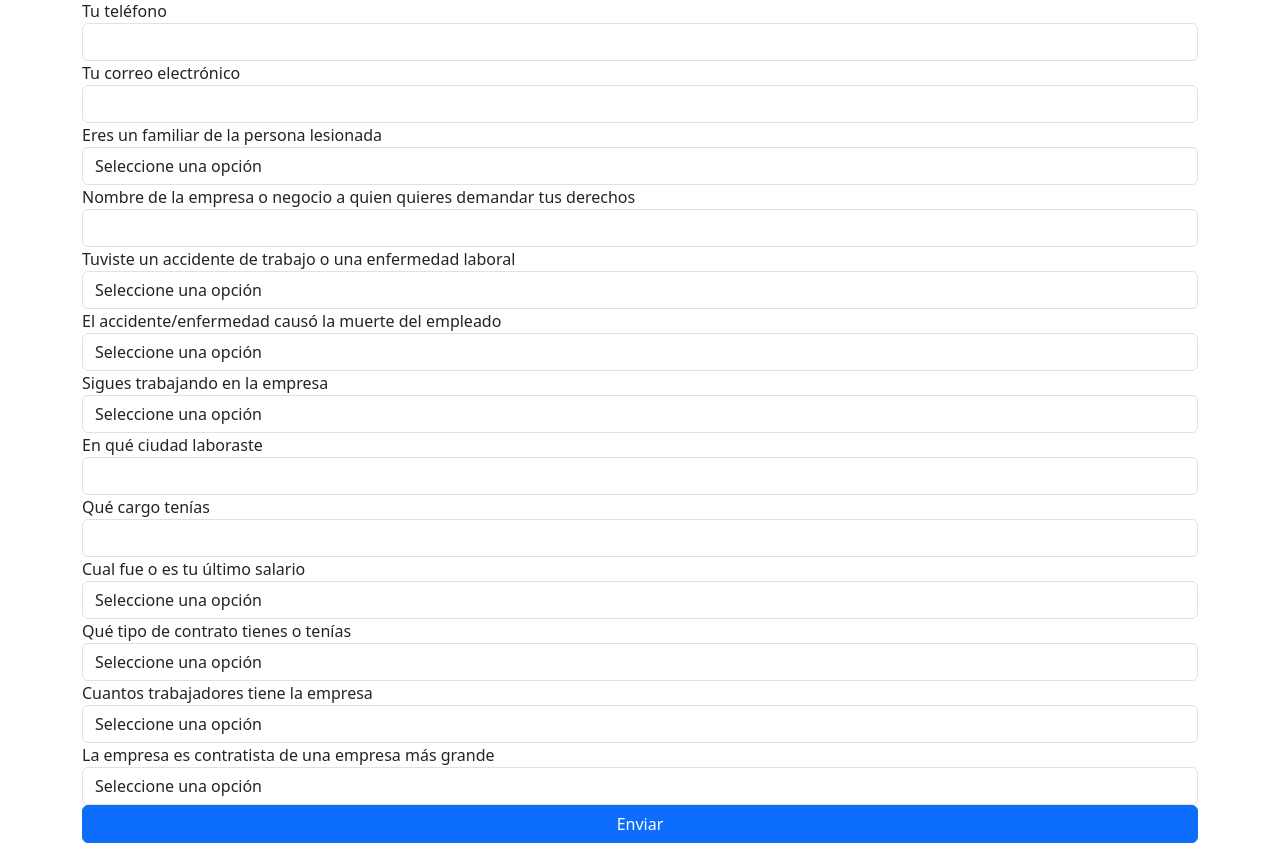
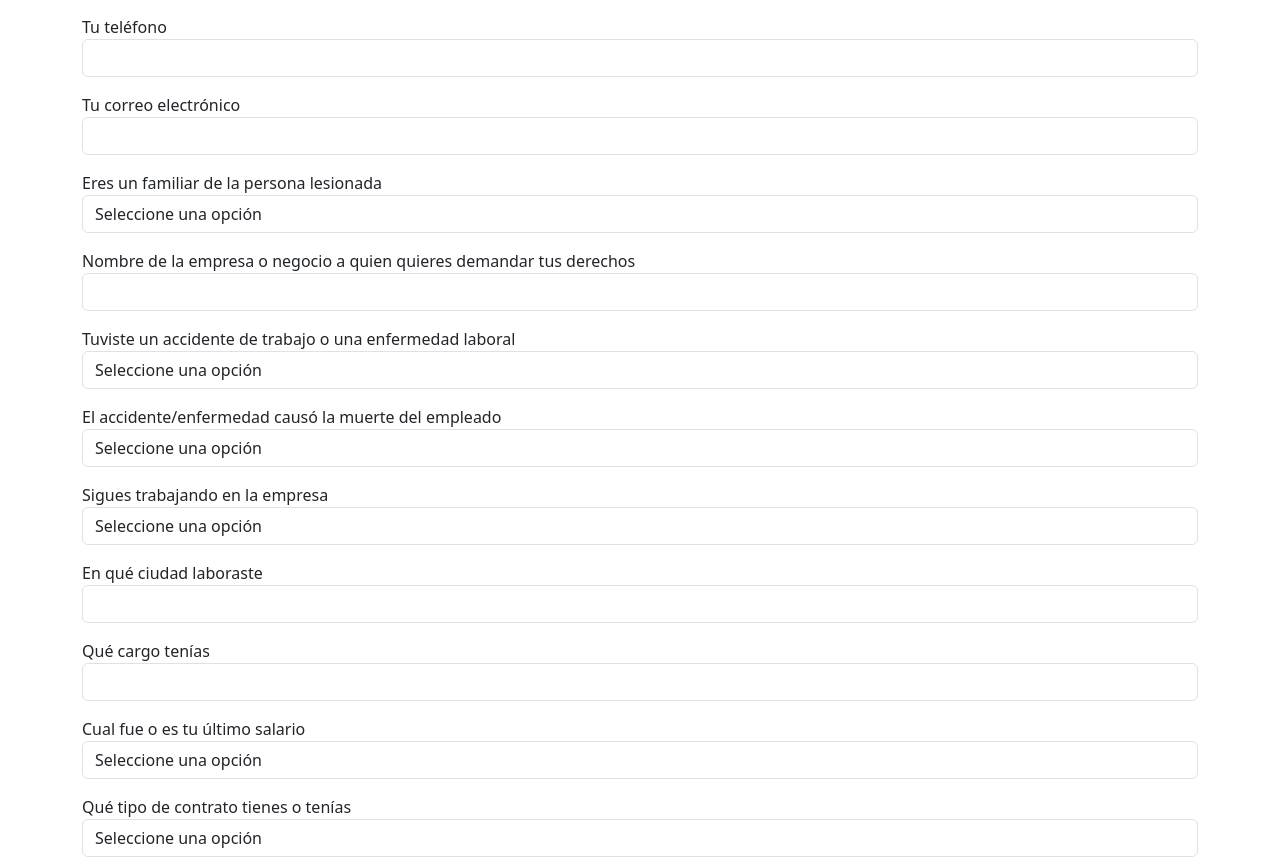
Before and after one commit to wjorellano/abogados, a Next.js app: page /empleado-accidentes in a window 1280 px wide. Shown: the part 340-1197 px from the top of the page. Built offline with nearby package versions, Linux system fonts and the light colour scheme.

Commit message:
spacing between form-control

```diff
--- a/src/app/empleado-accidentes/page.js
+++ b/src/app/empleado-accidentes/page.js
@@ -120,7 +120,7 @@ const EmpleadoAccidente = () => {
       <p>Tiempo de respuesta 1 – 3 días hábiles</p>
 
       <form onSubmit={handleSubmit}>
-        <div className="form-group">
+        <div className="form-group mb-3">
           <label>Tu nombre completo</label>
           <input
             type="text"
@@ -132,7 +132,7 @@ const EmpleadoAccidente = () => {
           {errors.nombre && <p className="text-danger">{errors.nombre}</p>}
         </div>
 
-        <div className="form-group">
+        <div className="form-group mb-3">
           <label>Tu teléfono</label>
           <input
             type="text"
@@ -144,7 +144,7 @@ const EmpleadoAccidente = () => {
           {errors.telefono && <p className="text-danger">{errors.telefono}</p>}
         </div>
 
-        <div className="form-group">
+        <div className="form-group mb-3">
           <label>Tu correo electrónico</label>
           <input
             type="email"
@@ -156,7 +156,7 @@ const EmpleadoAccidente = () => {
           {errors.correo && <p className="text-danger">{errors.correo}</p>}
         </div>
 
-        <div className="form-group">
+        <div className="form-group mb-3">
           <label>Eres un familiar de la persona lesionada</label>
           <select
             className="form-control"
@@ -172,7 +172,7 @@ const EmpleadoAccidente = () => {
           {errors.familiar && <p className="text-danger">{errors.familiar}</p>}
         </div>
 
-        <div className="form-group">
+        <div className="form-group mb-3">
           <label>
             Nombre de la empresa o negocio a quien quieres demandar tus derechos
           </label>
@@ -186,7 +186,7 @@ const EmpleadoAccidente = () => {
           {errors.empresa && <p className="text-danger">{errors.empresa}</p>}
         </div>
 
-        <div className="form-group">
+        <div className="form-group mb-3">
           <label>
             Tuviste un accidente de trabajo o una enfermedad laboral
           </label>
@@ -203,7 +203,7 @@ const EmpleadoAccidente = () => {
           {errors.tipoCaso && <p className="text-danger">{errors.tipoCaso}</p>}
         </div>
 
-        <div className="form-group">
+        <div className="form-group mb-3">
           <label>El accidente/enfermedad causó la muerte del empleado</label>
           <select
             className="form-control"
@@ -220,7 +220,7 @@ const EmpleadoAccidente = () => {
           )}
         </div>
 
-        <div className="form-group">
+        <div className="form-group mb-3">
           <label>Sigues trabajando en la empresa</label>
           <select
             className="form-control"
@@ -237,7 +237,7 @@ const EmpleadoAccidente = () => {
           )}
         </div>
 
-        <div className="form-group">
+        <div className="form-group mb-3">
           <label>En qué ciudad laboraste</label>
           <input
             type="text"
@@ -249,7 +249,7 @@ const EmpleadoAccidente = () => {
           {errors.ciudad && <p className="text-danger">{errors.ciudad}</p>}
         </div>
 
-        <div className="form-group">
+        <div className="form-group mb-3">
           <label>Qué cargo tenías</label>
           <input
             type="text"
@@ -261,7 +261,7 @@ const EmpleadoAccidente = () => {
           {errors.cargo && <p className="text-danger">{errors.cargo}</p>}
         </div>
 
-        <div className="form-group">
+        <div className="form-group mb-3">
           <label>Cual fue o es tu último salario</label>
           <select
             className="form-control"
@@ -278,7 +278,7 @@ const EmpleadoAccidente = () => {
           {errors.salario && <p className="text-danger">{errors.salario}</p>}
         </div>
 
-        <div className="form-group">
+        <div className="form-group mb-3">
           <label>Qué tipo de contrato tienes o tenías</label>
           <select
             className="form-control"
@@ -306,7 +306,7 @@ const EmpleadoAccidente = () => {
           {errors.contrato && <p className="text-danger">{errors.contrato}</p>}
         </div>
 
-        <div className="form-group">
+        <div className="form-group mb-3">
           <label>Cuantos trabajadores tiene la empresa</label>
           <select
             className="form-control"
@@ -325,7 +325,7 @@ const EmpleadoAccidente = () => {
           )}
         </div>
 
-        <div className="form-group">
+        <div className="form-group mb-3">
           <label>La empresa es contratista de una empresa más grande</label>
           <select
             className="form-control"
@@ -349,7 +349,7 @@ const EmpleadoAccidente = () => {
             </label>
             <input
               type="text"
-              className="form-control"
+              className="form-control mb-2"
               name="empresaContratista"
               value={formData.empresaContratista}
               onChange={handleChange}
```
